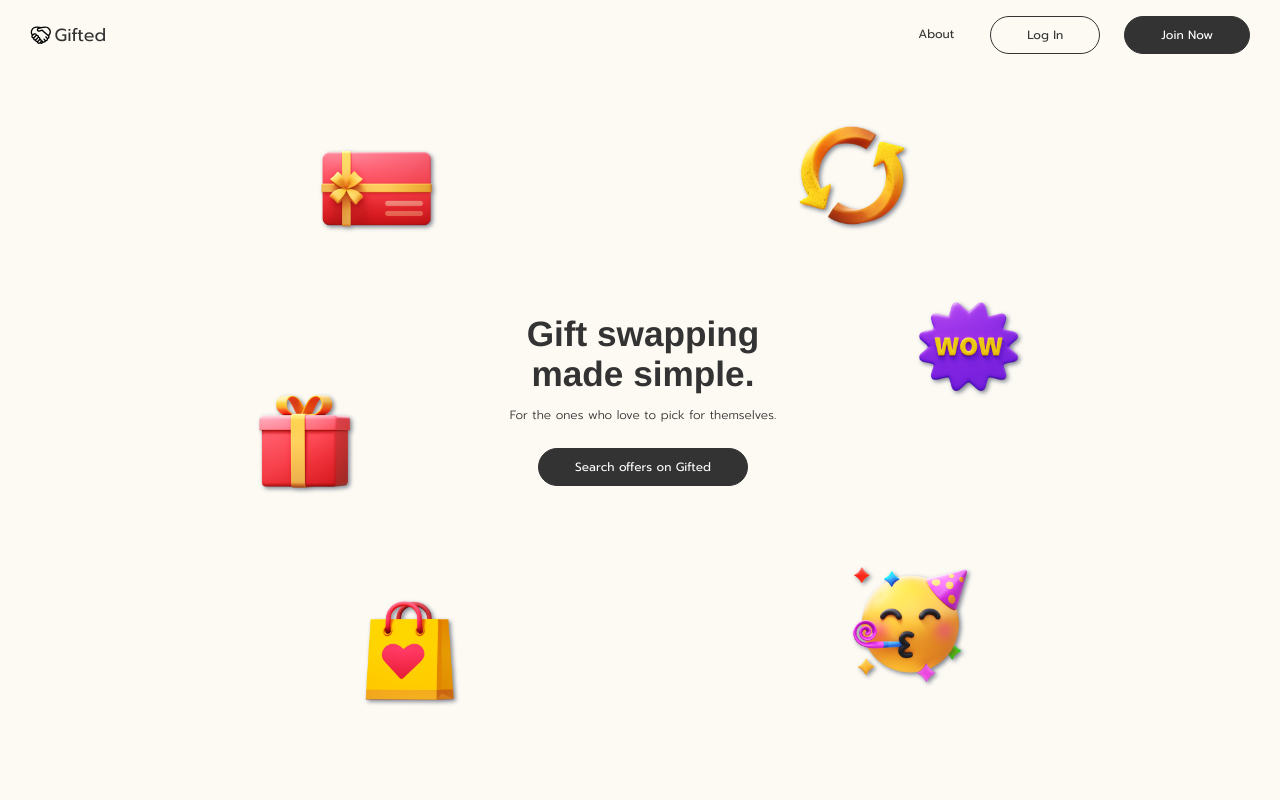
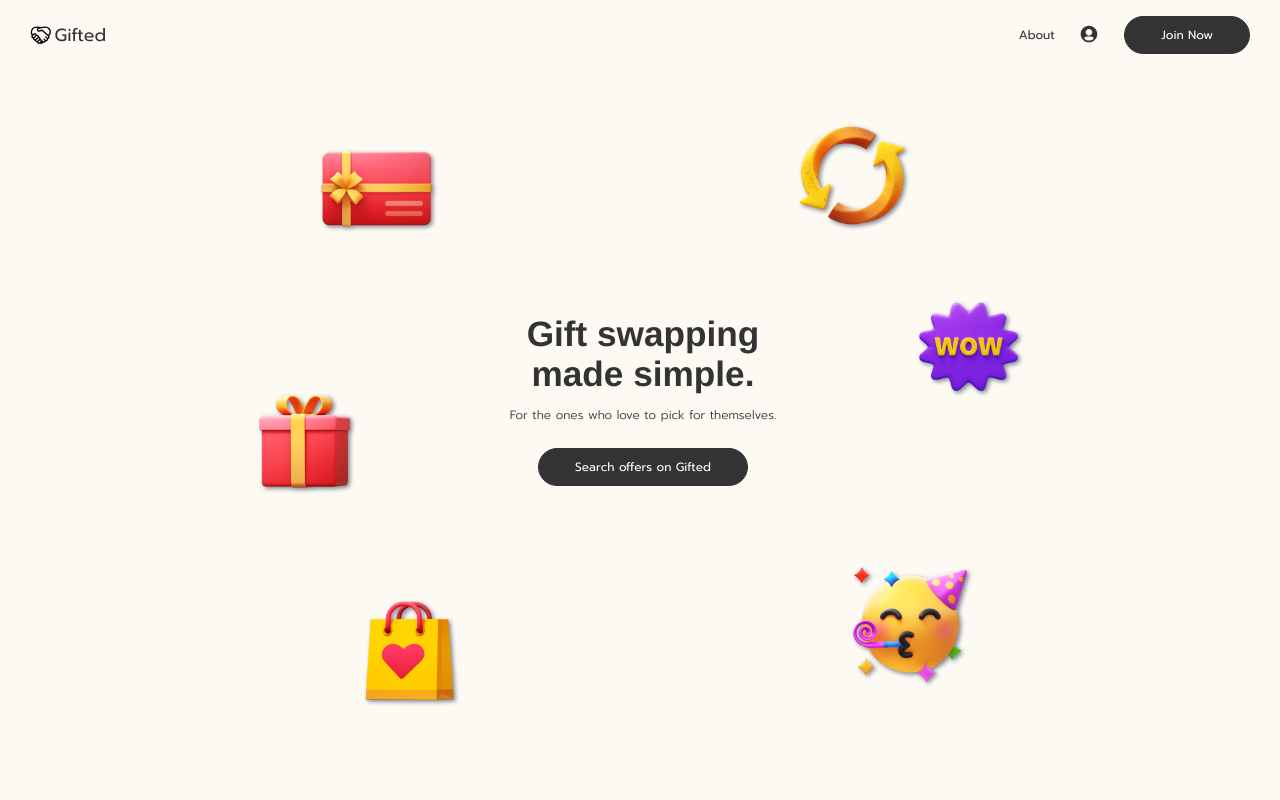
Before and after one commit to vladnomad/gifted, a Vue app: page / in a window 1280 px wide. Shown: the top 800 px of the page. Built offline with nearby package versions, Linux system fonts and the light colour scheme; a web font is replaced by a local one.

Commit message:
Replace Login button with UserSVG

```diff
--- /dev/null
+++ b/src/assets/UserSVG.vue
@@ -0,0 +1,13 @@
+<script setup></script>
+
+
+<template>
+    <svg version="1.0" xmlns="http://www.w3.org/2000/svg"
+        class="user-svg" width="26" height="26" viewBox="0 0 26 26"
+        preserveAspectRatio="xMidYMid meet">
+        <path
+            fill="hsl(0, 0%, 20%)" fill-rule="evenodd" clip-rule="evenodd"
+            d="M2 12C2 6.47715 6.47715 2 12 2C17.5228 2 22 6.47715 22 12C22 17.5228 17.5228 22 12 22C6.47715 22 2 17.5228 2 12ZM11.9999 6C9.79077 6 7.99991 7.79086 7.99991 10C7.99991 12.2091 9.79077 14 11.9999 14C14.209 14 15.9999 12.2091 15.9999 10C15.9999 7.79086 14.209 6 11.9999 6ZM17.1115 15.9974C17.8693 16.4854 17.8323 17.5491 17.1422 18.1288C15.7517 19.2966 13.9581 20 12.0001 20C10.0551 20 8.27215 19.3059 6.88556 18.1518C6.18931 17.5723 6.15242 16.5032 6.91351 16.012C7.15044 15.8591 7.40846 15.7251 7.68849 15.6097C8.81516 15.1452 10.2542 15 12 15C13.7546 15 15.2018 15.1359 16.3314 15.5954C16.6136 15.7102 16.8734 15.8441 17.1115 15.9974Z"
+        />
+    </svg>
+</template>
--- a/src/components/HeaderComponent.vue
+++ b/src/components/HeaderComponent.vue
@@ -2,6 +2,7 @@
 	import { ref, inject } from "vue"
 
 	import LogoSVG from "../assets/LogoSVG.vue"
+	import UserSVG from "../assets/UserSVG.vue"
 
 	const isActive = ref(false)
 	const isMobile = inject("isMobile")
@@ -23,13 +24,13 @@
 			</div>
 			<nav class="header__nav">
 				<div v-if="!isMobile" class="header__nav-links">
-					<a class="header__nav-link" href="/about">
+					<a href="/about">
 						About
 					</a>
-					<a class="header__nav-link btn btn--hollow" href="/login">
-						Log In
+					<a class="header__nav-login" href="/login">
+						<UserSVG />
 					</a>
-					<a class="header__nav-link btn btn--filled" href="/join">
+					<a class="btn btn--filled" href="/join">
 						Join Now
 					</a>
 				</div>
@@ -97,15 +98,11 @@
 			&-links {
 				display: flex;
 				gap: calc($spacing * 2);
+				align-items: center;
 			}
 
-			&-link {
-				width: max-content;
-				padding-block: calc($spacing * .75);
-			}
-
-			&-link:not(.btn) {
-				padding-inline: $spacing;
+			&-login {
+				display: flex;
 			}
 
 			&-menu {
@@ -165,9 +162,13 @@
 		}
 	}
 
-	.logo-svg {
+	.logo-svg,
+	.user-svg {
 		width: 21px;
 		height: auto;
+	}
+
+	.logo-svg {
 		margin-top: -3px;
 		margin-right: 3px;
 	}
@@ -177,7 +178,8 @@
 		.header__title {
 			font-size: 1.375vw;
 		}
-		.logo-svg {
+		.logo-svg,
+		.user-svg {
 			width: 1.6875vw;
 		}
 	}
@@ -186,7 +188,8 @@
 		.header__title {
 			font-size: 22px;
 		}
-		.logo-svg {
+		.logo-svg,
+		.user-svg {
 			width: 26px;
 		}
 	}
```
